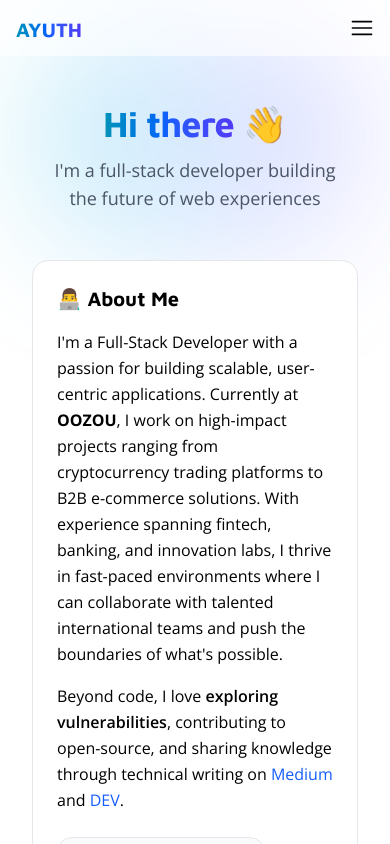
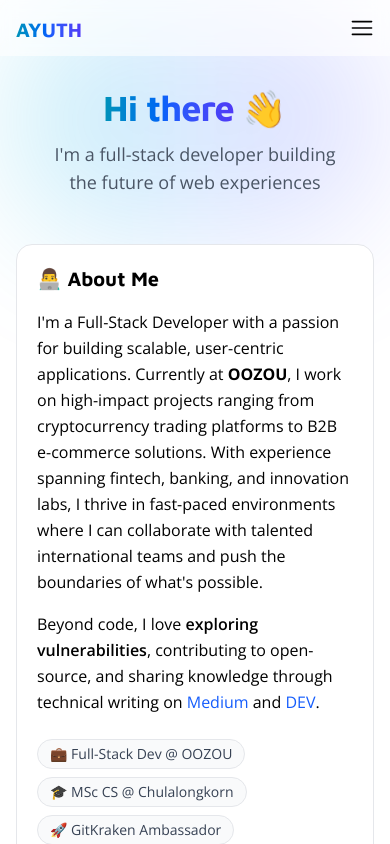
Before and after one commit to ayuthmang/ayuthmang.dev, a Next.js app: page /about in a window 390 px wide. Shown: the top 844 px of the page. Built offline with nearby package versions, Linux system fonts and the light colour scheme.

Commit message:
style(about): remove duplicate padding to improve mobile layout

```diff
--- a/src/app/about/page.tsx
+++ b/src/app/about/page.tsx
@@ -36,7 +36,7 @@
 
 function AboutPage() {
   return (
-    <div className="mx-auto max-w-5xl px-4 py-12">
+    <div className="mx-auto max-w-5xl py-8 md:py-12">
       <div className={cn('relative mb-12', styles.heroEnter)}>
         <div
           aria-hidden
--- a/src/components/bento-grid/bento-grid.tsx
+++ b/src/components/bento-grid/bento-grid.tsx
@@ -33,7 +33,7 @@
   return (
     <section
       className={cn(
-        'group flex flex-col rounded-2xl border border-gray-200 bg-white p-6 transition-all duration-300 hover:-translate-y-0.5 hover:border-blue-500/30 hover:shadow-lg motion-reduce:transition-none motion-reduce:hover:translate-y-0 dark:border-gray-800 dark:bg-gray-900 dark:hover:border-blue-400/30 dark:hover:shadow-gray-950/50',
+        'group flex flex-col rounded-2xl border border-gray-200 bg-white p-5 md:p-6 transition-all duration-300 hover:-translate-y-0.5 hover:border-blue-500/30 hover:shadow-lg motion-reduce:transition-none motion-reduce:hover:translate-y-0 dark:border-gray-800 dark:bg-gray-900 dark:hover:border-blue-400/30 dark:hover:shadow-gray-950/50',
         className,
       )}
       {...rest}
```
